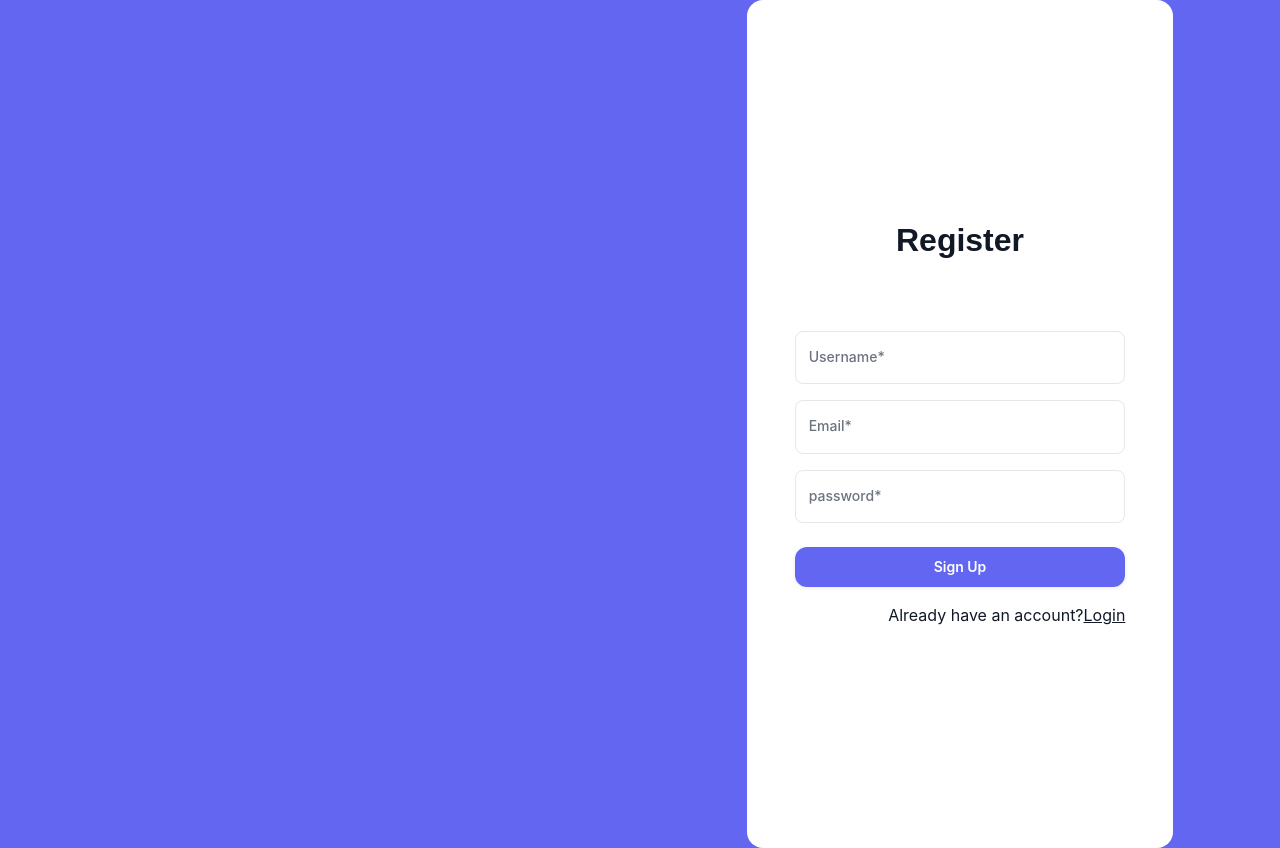
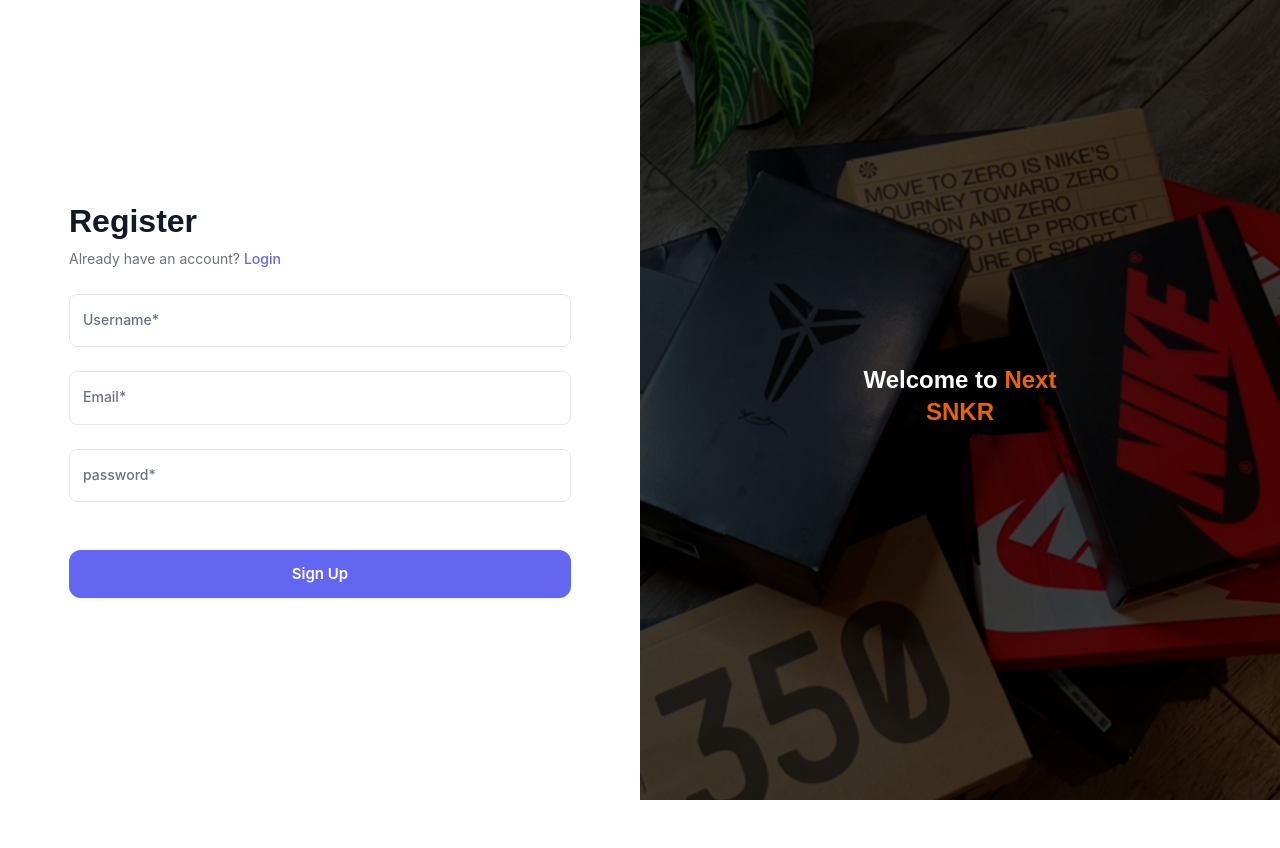
Before and after one commit to RandyMejiaArias/webApp-tita, a React (Vite) app: page /auth/register in a window 1280 px wide. After the commit the page ends 800 px from the top, so only its background shows below. Built offline with nearby package versions, Linux system fonts and the light colour scheme.

Commit message:
- Auth Layout Modified - Login/Register pages modified - Confirm user page added

```diff
--- a/src/auth/layout/AuthLayout.jsx
+++ b/src/auth/layout/AuthLayout.jsx
@@ -1,68 +1,71 @@
-import { Box, Grid, Typography } from '@mui/material'
+import { Box, Card, CardContent, Grid, Typography } from '@mui/material'
 
-export const AuthLayout = ({children, title = ''}) => {
+import bgImage from '../../assets/Recordatorio.png';
+
+export const AuthLayout = ({children}) => {
   return (
-    <Box
-      width="100vw"
-      height="100%"
-      minHeight="100vh"
-      bgcolor="primary.main"
+    <Box component="main"
+      sx={{
+        display: 'flex',
+        flex: '1 1 auto'
+      }}
     >
-      <Grid container>
-        <Grid item xs={12} lg={6}>
-          <Box
-            display={{ xs: "none", lg: "flex" }}
-            width="calc(100% - 2rem)"
-            height="calc(100vh - 2rem)"
-            borderRadius="lg"
-            ml={2}
-            mt={2}
-            sx={{ backgroundSize: 'cover' }}
-          >
-          </Box>
-        </Grid>
-        <Grid item xs={12} sm={8} md={6} lg={4} xl={3}
+      <Grid container sx={{ flex: '1 1 auto', minHeight: '100vh' }}>
+        <Grid
+          xs={12}
+          lg={6}
           sx={{
-            mx: "auto",
-            width: {md: 450},
-            backgroundColor: 'white',
-            padding: 3,
-            borderRadius: 2
+            backgroundColor: 'background.paper',
+            display: 'flex',
+            flexDirection: 'column',
+            position: 'relative'
           }}
         >
-          <Box display="flex" flexDirection="column" justifyContent="center" height="100vh">
-            <Box py={3} px={3} textAlign="center">
-              <Box mb={1} textAlign="center">
-                <Typography variant="h4" fontWeight="bold" >
-                  { title }
-                </Typography>
-              </Box>
-            </Box>
-            <Box p={3}>{ children }</Box>
-          </Box>
+          { children }
+        </Grid>
+
+        <Grid container
+          lg={6}
+          display={{ xs: "none", lg: "flex" }}
+          sx={{
+            backgroundImage: `url(${bgImage})`,
+            backgroundRepeat: "no-repeat",
+            backgroundPosition: "center",
+            backgroundSize: "cover",
+            alignItems: "center",
+            justifyContent: "center",
+            color: "white"
+          }}
+        >
+          <Grid item
+            xs={12}
+            sm={8}
+            md={5}
+            sx={{
+              flexDirection: 'column',
+              alignItems: 'center',
+              justifyContent: 'center'
+            }}
+          >
+            <Typography
+              align="center"
+              color="inherit"
+              variant='h1'
+              sx={{
+                fontSize: '24px',
+                lineHeight: '32px',
+                mb: 1
+              }}
+            >
+              Welcome to{' '}
+              <Box component="a"
+                sx={{ color: '#E8640A'}}
+                target='_blank'
+              > Next SNKR</Box>
+            </Typography>
+          </Grid>
         </Grid>
       </Grid>
     </Box>
-    // <Grid container
-    //   spacing={0}
-    //   direction='column'
-    //   alignItems='center'
-    //   justifyContent='center'
-    //   sx={{ minHeight: '100vh', backgroundColor: 'primary.main', padding: 4 }}
-    // >
-    //   <Grid item
-    //     className='box-shadow'
-    //     xs={3}
-    //     sx={{
-    //       width: {md: 450},
-    //       backgroundColor: 'white',
-    //       padding: 3,
-    //       borderRadius: 2
-    //     }}
-    //   >
-    //     <Typography variant='h5' sx={{mb: 1}}>{ title }</Typography>
-    //     { children }
-    //   </Grid>
-    // </Grid>
   )
 }
--- a/src/auth/pages/LoginPage.jsx
+++ b/src/auth/pages/LoginPage.jsx
@@ -1,27 +1,58 @@
 import { useMemo } from "react";
 import { useDispatch, useSelector } from "react-redux";
 import { AuthLayout } from "../layout/AuthLayout";
-import { Alert, Box, Button, Grid, Link, TextField } from "@mui/material";
+import { Alert, Box, Button, Link, Stack, TextField, Typography } from "@mui/material";
 import { Form, Formik } from "formik";
-import * as Yup from 'yup';
+import * as Yup from "yup";
 import { startLoginWithEmailPassword } from "../../store/auth/thunks";
 import { Link as RouterLink } from "react-router-dom";
 
 export const LoginPage = () => {
-  const { status, errorMessage } = useSelector( state => state.auth);
+  const { status, errorMessage } = useSelector((state) => state.auth);
 
   const dispatch = useDispatch();
 
-  const isAuthenticating = useMemo( () => status === 'checking', [status]);
+  const isAuthenticating = useMemo(() => status === "checking", [status]);
 
   const handleLogin = (event) => {
-    const { email, password } = event
-    dispatch(startLoginWithEmailPassword({email, password}));
-  }
+    const { email, password } = event;
+    dispatch(startLoginWithEmailPassword({ email, password }));
+  };
 
   return (
-    <AuthLayout title="Sign In">
-      <Box>
+    <AuthLayout>
+      <Box
+        sx={{
+          backgroundColor: "background.paper",
+          flex: "1 1 auto",
+          alignItems: "center",
+          display: "flex",
+          justifyContent: "center",
+        }}
+      >
+        <Box
+          sx={{
+            maxWidth: 550,
+            px: 3,
+            py: "100px",
+            width: "100%",
+          }}
+        >
+          <div>
+            <Stack spacing={1} sx={{ mb: 3 }}>
+              <Typography variant="h4">Login</Typography>
+              <Typography color="text.secondary" variant="body2">
+                Don&apos;t have an account?&nbsp;
+                <Link
+                  component={RouterLink}
+                  underline="hover"
+                  variant="subtitle2"
+                  to="/auth/register"
+                >
+                  Register
+                </Link>
+              </Typography>
+            </Stack>
             <Formik
               initialValues={ {
                 email: '',
@@ -37,71 +68,69 @@
                 resetForm();
               }}
             >
-          { ({handleChange, handleBlur, values, submitForm, errors, touched, isValid, dirty }) => (
+              { ({ handleChange, handleBlur, values, submitForm, errors, touched, isValid, dirty }) => (
                 <Form>
-              <Grid item xs={12} sx={{ mt:2 }}>
+                  <Stack spacing={3}>
                     <TextField
                       fullWidth
                       name="email"
+                      label='Email*'
                       value={values.email}
-                  label='Email*'
+                      type="email"
                       onChange={handleChange}
-                  type="text"
                       placeholder="yourname@mail.com"
                       onBlur={handleBlur}
-                  error={touched.email && errors.email}
                       helperText={touched.email && errors.email}
-                ></TextField>
-              </Grid>
-
-              <Grid item xs={12} sx={{ mt:2 }}>
+                      error={!!(touched.email && errors.email)}
+                    />
                     <TextField
                       fullWidth
                       name="password"
+                      label='password*'
                       value={values.password}
-                  label='password*'
+                      type="password"
                       onChange={handleChange}
-                  type="password"
                       placeholder="Your Password"
                       onBlur={handleBlur}
-                  error={touched.password && errors.password}
                       helperText={touched.password && errors.password}
-                ></TextField>
-              </Grid>
-
-              <Grid container display={ !!errorMessage ? '': 'none'} sx={{ mt: 1}}>
-                <Grid item xs={ 12 }>
-                  <Alert severity='error'>{ errorMessage }</Alert>
-                </Grid>
-              </Grid>
-
-              <Grid container
-                spacing={2}
-                sx={{ mb:2, mt:1 }}
+                      error={!!(touched.password && errors.password)}
+                    />
+                  </Stack>
+                  <Typography color="error" variant="body2"
+                    sx={{ mt: 3 }}
                   >
-                <Grid item xs={ 12 }>
-                  <Button
-                    variant='contained'
-                    fullWidth
+                    { errorMessage }
+                  </Typography>
+                  <Button fullWidth
+                    size="large"
+                    variant="contained"
+                    sx={{ mt: 3 }}
                     onClick={ submitForm }
                     disabled={ isAuthenticating }
+                  >Login</Button>
+                  <Alert
+                    color="primary"
+                    severity="info"
+                    sx={{ mt: 3 }}
                   >
-                    Login
-                  </Button>
-                </Grid>
-              </Grid>
-              <Grid container
-                direction='row'
-                justifyContent='end'
+                    <div>
+                      As user you can use <b>demo@devias.io</b> and password <b>Password123!</b>
+                    </div>
+                  </Alert>
+                  <Alert
+                    color="primary"
+                    severity="info"
                   >
-                <Link component={RouterLink} color='inherit' to='/auth/register'>
-                  Create Account
-                </Link>
-              </Grid>
+                    <div>
+                      As admin you can use <b>demo@devias.io</b> and password <b>Password123!</b>
+                    </div>
+                  </Alert>
                 </Form>
               )}
             </Formik>
+          </div>
+        </Box>
       </Box>
     </AuthLayout>
-  )
-}
+  );
+};
--- a/src/auth/pages/RegisterPage.jsx
+++ b/src/auth/pages/RegisterPage.jsx
@@ -1,6 +1,6 @@
 import { Form, Formik } from "formik";
 import { AuthLayout } from "../layout/AuthLayout"
-import { Alert, Box, Button, Grid, Link, TextField } from "@mui/material";
+import { Alert, Box, Button, Grid, Link, Stack, TextField, Typography } from "@mui/material";
 import * as Yup from 'yup';
 import { Link as RouterLink } from "react-router-dom";
 import { useDispatch, useSelector } from "react-redux";
@@ -20,8 +20,39 @@
     dispatch(startCreatingUserWithEmailPassword({username, email, password}));
   }
   return (
-    <AuthLayout title='Register'>
-      <Box>
+    <AuthLayout>
+      <Box
+        sx={{
+          backgroundColor: "background.paper",
+          flex: '1 1 auto',
+          alignItems: 'center',
+          display: 'flex',
+          justifyContent: 'center'
+        }}
+      >
+        <Box
+          sx={{
+            maxWidth: 550,
+            px: 3,
+            py: "100px",
+            width: "100%",
+          }}
+        >
+          <div>
+            <Stack spacing={1} sx={{ mb: 3 }}>
+              <Typography variant="h4">Register</Typography>
+              <Typography color="text.secondary" variant="body2">
+                Already have an account?&nbsp;
+                <Link
+                  component={RouterLink}
+                  underline="hover"
+                  variant="subtitle2"
+                  to="/auth/login"
+                >
+                  Login
+                </Link>
+              </Typography>
+            </Stack>
             <Formik
               initialValues={ {
                 email: '',
@@ -39,9 +70,9 @@
                 resetForm();
               }}
             >
-          { ({handleChange, handleBlur, values, submitForm, errors, touched, isValid, dirty }) => (
+              { ({ handleChange, handleBlur, values, submitForm, errors, touched, isValid, dirty }) => (
                 <Form>
-              <Grid item xs={12} sx={{ mt:2 }}>
+                  <Stack spacing={3}>
                     <TextField
                       fullWidth
                       name="username"
@@ -49,29 +80,23 @@
                       label='Username*'
                       onChange={handleChange}
                       type="text"
-                  placeholder="Your username"
+                      placeholder="Your name"
                       onBlur={handleBlur}
-                  error={touched.username && errors.username}
+                      error={!!(touched.username && errors.username)}
                       helperText={touched.username && errors.username}
-                ></TextField>
-              </Grid>
-
-              <Grid item xs={12} sx={{ mt:2 }}>
+                    />
                     <TextField
                       fullWidth
                       name="email"
                       value={values.email}
                       label='Email*'
                       onChange={handleChange}
-                  type="text"
+                      type="email"
                       placeholder="yourname@mail.com"
                       onBlur={handleBlur}
-                  error={touched.email && errors.email}
+                      error={!!(touched.email && errors.email)}
                       helperText={touched.email && errors.email}
-                ></TextField>
-              </Grid>
-
-              <Grid item xs={12} sx={{ mt:2 }}>
+                    />
                     <TextField
                       fullWidth
                       name="password"
@@ -81,44 +106,27 @@
                       type="password"
                       placeholder="Your Password"
                       onBlur={handleBlur}
-                  error={touched.password && errors.password}
+                      error={!!(touched.password && errors.password)}
                       helperText={touched.password && errors.password}
-                ></TextField>
-              </Grid>
-
-              <Grid container display={ !!errorMessage ? '': 'none'} sx={{ mt: 1}}>
-                <Grid item xs={ 12 }>
-                  <Alert severity='error'>{ errorMessage }</Alert>
-                </Grid>
-              </Grid>
-
-              <Grid container
-                spacing={2}
-                sx={{ mb:2, mt:1 }}
+                    />
+                  </Stack>
+                  <Typography color="error" variant="body2"
+                    sx={{ mt: 3 }}
                   >
-                <Grid item xs={ 12 }>
-                  <Button
-                    variant='contained'
-                    fullWidth
+                    { errorMessage }
+                  </Typography>
+                  <Button fullWidth
+                    size="large"
+                    variant="contained"
+                    sx={{ mt: 3 }}
                     onClick={ submitForm }
                     disabled={ isAuthenticating }
-                  >
-                    Sign Up
-                  </Button>
-                </Grid>
-              </Grid>
-              <Grid container
-                direction='row'
-                justifyContent='end'
-              >
-                Already have an account?
-                <Link component={RouterLink} color='inherit' to='/auth/login'>
-                  Login
-                </Link>
-              </Grid>
+                  >Sign Up</Button>
                 </Form>
               )}
             </Formik>
+          </div>
+        </Box>
       </Box>
     </AuthLayout>
   )
--- a/src/auth/pages/index.js
+++ b/src/auth/pages/index.js
@@ -1,2 +1,3 @@
+export * from './ConfirmUserPage';
 export * from './LoginPage';
 export * from './RegisterPage';
--- a/src/auth/routes/AuthRouter.jsx
+++ b/src/auth/routes/AuthRouter.jsx
@@ -1,9 +1,10 @@
 import { Navigate, Route, Routes } from "react-router-dom"
-import { LoginPage, RegisterPage } from "../pages"
+import { ConfirmUserPage, LoginPage, RegisterPage } from "../pages"
 
 export const AuthRouter = () => {
   return (
     <Routes>
+      <Route path='confirm/:token' element={<ConfirmUserPage />} />
       <Route path='login' element={<LoginPage />} />
       <Route path='register' element={<RegisterPage />} />
       <Route path='/*' element={<Navigate to='/auth/login' />} />
```
Also changed, not shown: src/auth/pages/ConfirmUserPage.jsx (added, +84 -0 lines), src/assets/Recordatorio.png (added), src/assets/noun-open-box-230203.svg (added). Lines whose indentation alone changed are shown as unchanged.
